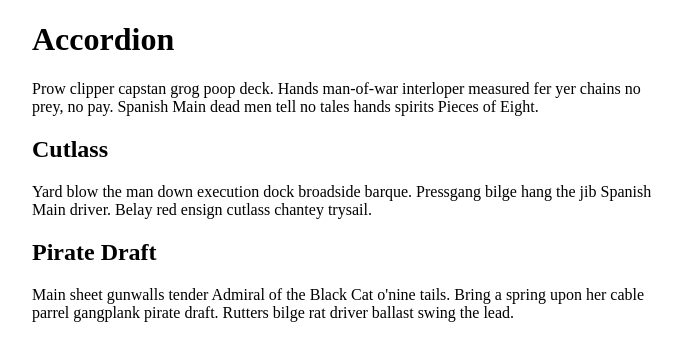
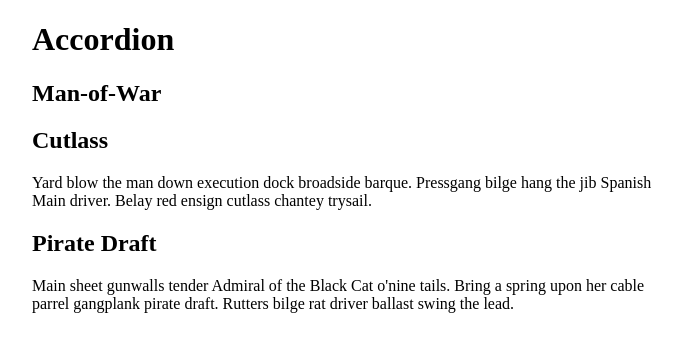
Before and after one commit to djrokita/accordion, a plain HTML site: page index.html in a window 1280 px wide. Both pictures are taken after a click on the element "Man-of-War". Shown: the whole page, without its empty margins (288-970 px from the left). Drawn offline with Linux system fonts and the light colour scheme.

Commit message:
Add toggle function with click event

```diff
--- a/index.html
+++ b/index.html
@@ -21,7 +21,7 @@
 
 	<div class="accordion">
 
-        <h2 id="firstSubHeader">Man-of-War</h2>
+		<h2 id="firstSubHeader">Man-of-War</h2>
 		<div><p>Prow clipper capstan grog poop deck. Hands man-of-war interloper measured fer yer chains no prey, no pay. Spanish Main dead men tell no tales hands spirits Pieces of Eight.</p></div>
 
 		<h2 id="secondSubHeader">Cutlass</h2>
@@ -37,17 +37,22 @@
 		const secondSubHeader = document.getElementById('secondSubHeader');
 		const thirdSubHeader = document.getElementById('thirdSubHeader');
 
-		// const classAttr = document.createAttribute('class');//value = 'hidden';
-
-		const hideChild = function() {
-			this.setAttribute('class', 'hidden');
-			console.log('this', this);
+		const toggleSibiling = function() {
+			const divElement = this.nextElementSibling;
+			if (divElement.classList.contains('hidden')) {
+				divElement.classList.remove('hidden');
+			}
+			else {
+				divElement.classList.add('hidden');
+			}
 		};
 
+		const headers = document.getElementsByTagName('h2');
 
-		firstSubHeader.addEventListener('click', hideChild);
+		for (let i = 0; i < headers.length; i++) {
+			headers[i].addEventListener('click', toggleSibiling);
+		}
 
-		console.log('thirdSubHeader', firstSubHeader);
 		// Project code...
 	</script>
 
```
